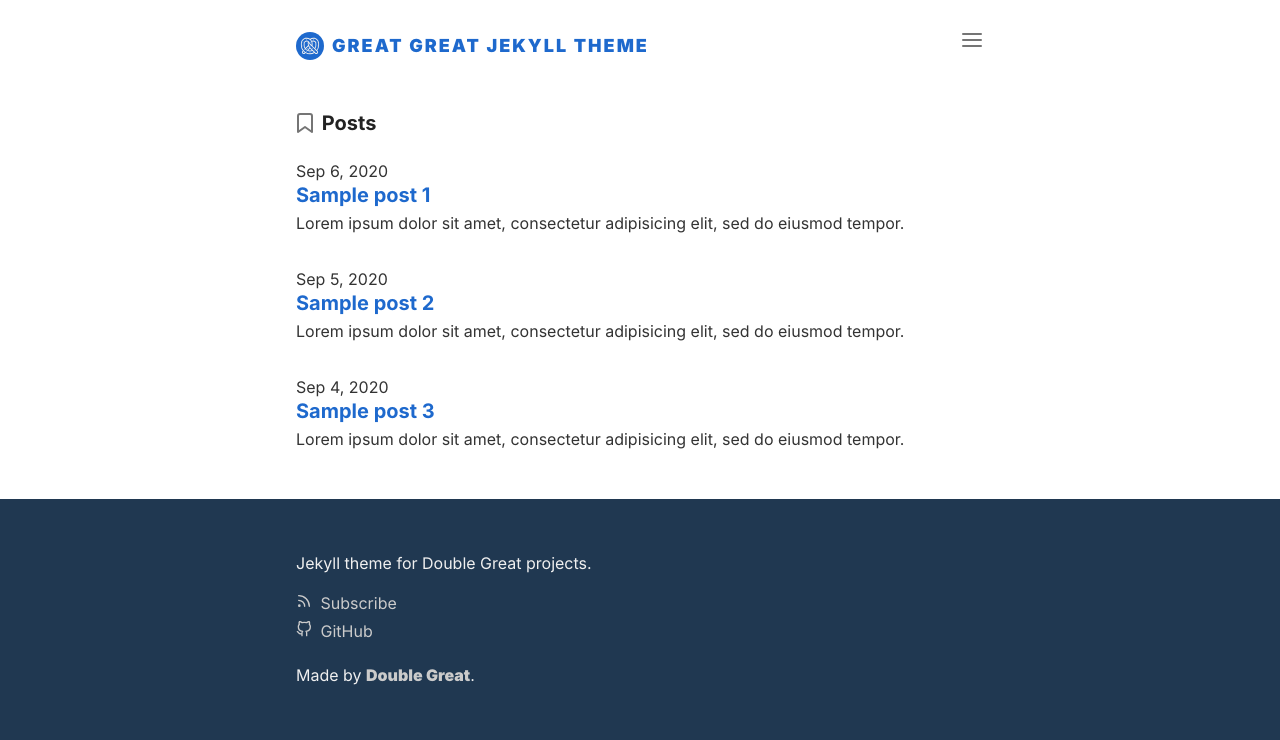
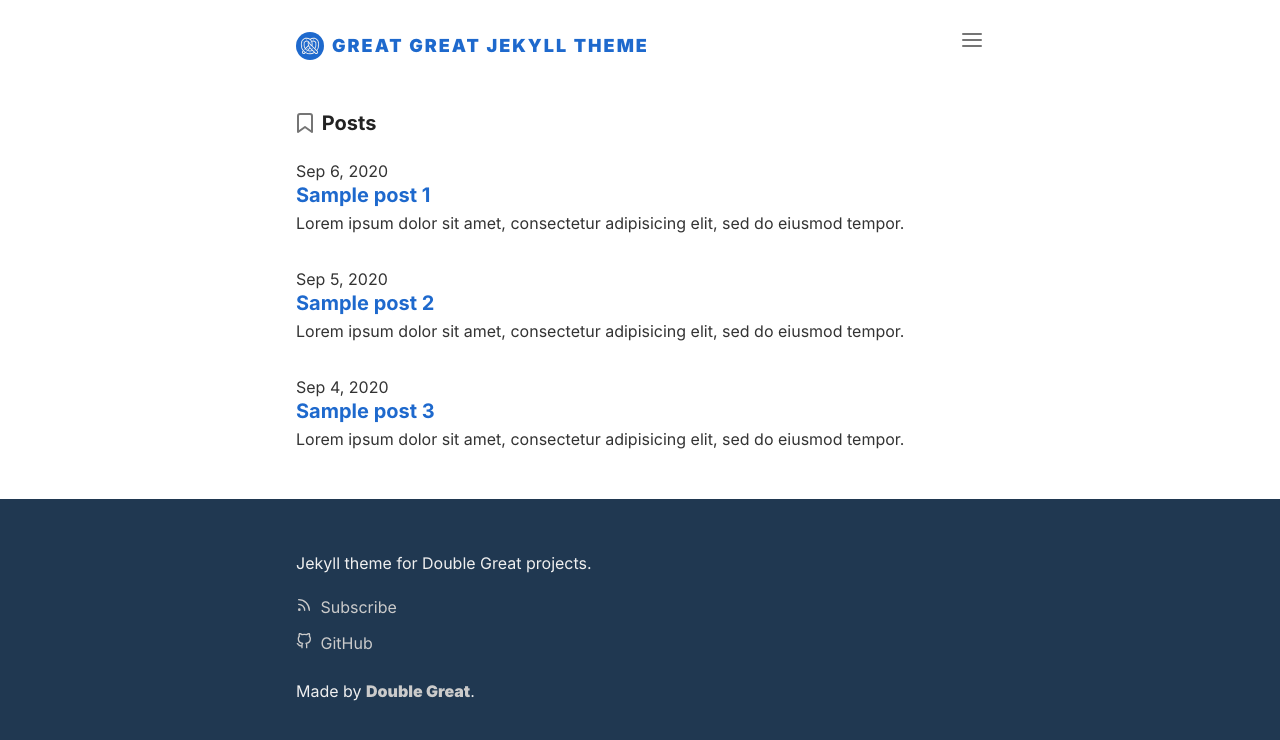
Before and after one commit to double-great/theme, a Jekyll site: the page built from demo/index.md, in a window 1280 px wide. Shown: the top 740 px of the page. Built offline with Jekyll 4.4.1, drawn with Linux system fonts in a browser that asks for light colours.

Commit message:
Increase target size of footer links (#112)

```diff
--- a/_sass/_junkdrawer.scss
+++ b/_sass/_junkdrawer.scss
@@ -71,6 +71,8 @@
   }
 
   :any-link {
+    padding: 0.25rem 0;
+
     &:link,
     &:visited {
       color: var(--color-border);
```
